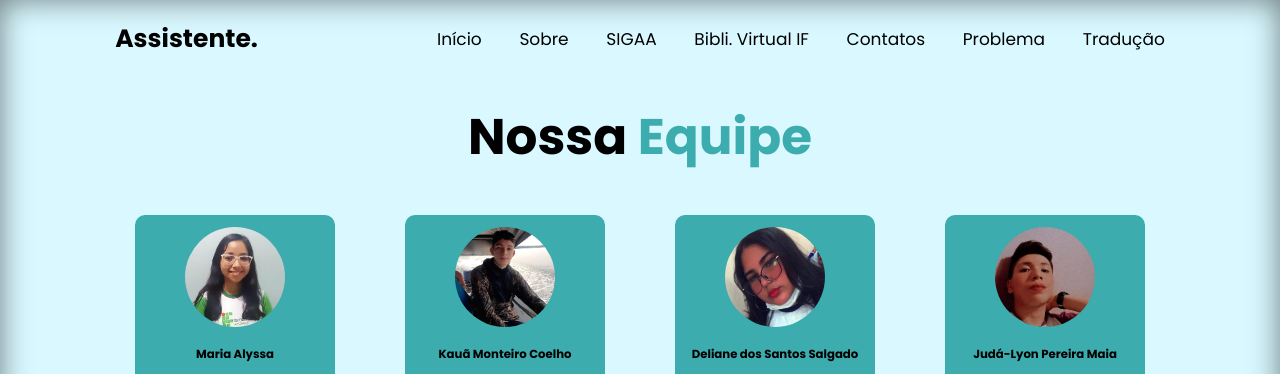
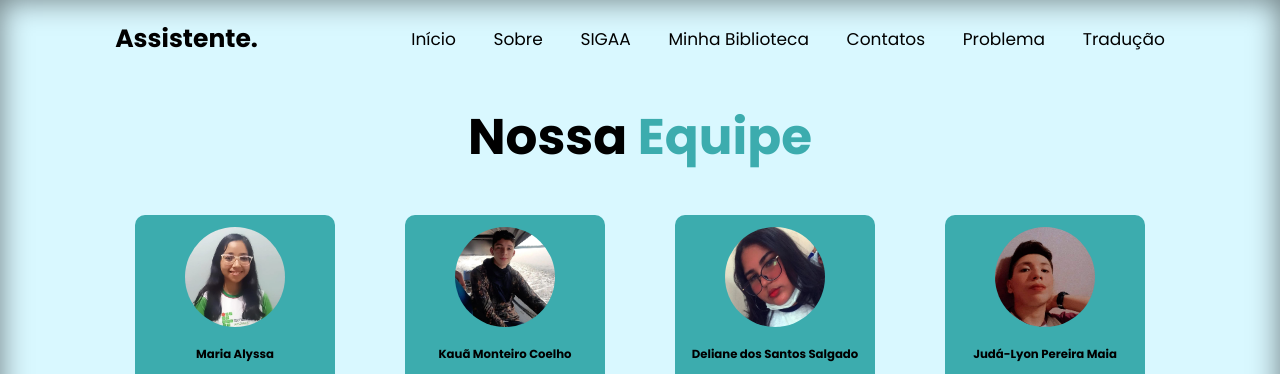
Before and after one commit to gbrleitao/manual-do-aluno-ifam, a plain HTML site: page sobreEquipe.html in a window 1280 px wide. Shown: the top 374 px of the page. Drawn offline with nearby package versions, Linux system fonts and the light colour scheme; files that its build step writes are made by us from their sources.

Commit message:
Update sobreEquipe.html

```diff
--- a/sobreEquipe.html
+++ b/sobreEquipe.html
@@ -25,7 +25,7 @@
             <a href="index.html#home" class="active">Início</a>
             <a href="index.html#sobre">Sobre</a>
             <a href="index.html#sigaa">SIGAA</a>
-            <a href="index.html#biblioteca">Bibli. Virtual IF</a>
+            <a href="index.html#biblioteca">Minha Biblioteca</a>
             <a href="index.html#contatos">Contatos</a>
             <a href="index.html#problema">Problema</a>
             <a href="traducao.html">Tradução</a>
```
